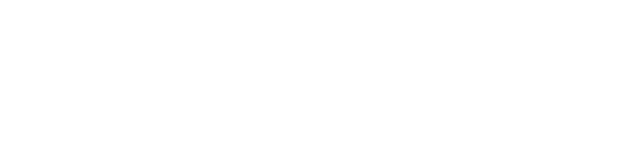
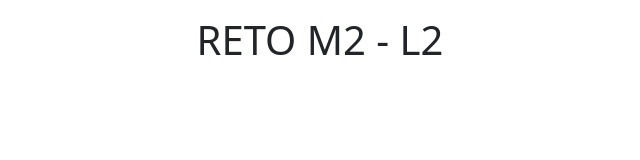
Before and after one commit to NelsonRamirezC/m2-l6-reto, a plain HTML site: page index.html in a window 1280 px wide. Shown: the whole page, without its empty margins (320-960 px from the left). Drawn offline with nearby package versions, Linux system fonts and the light colour scheme.

Commit message:
hotfix - se corrige cierre de etiqueta title

```diff
--- a/assets/js/script.js
+++ b/assets/js/script.js
@@ -0,0 +1 @@
+console.log("Productos", listaProductos);
--- a/index.html
+++ b/index.html
@@ -1,9 +1,9 @@
 <!DOCTYPE html>
-<html lang="en">
+<html lang="es">
 <head>
     <meta charset="UTF-8">
     <meta name="viewport" content="width=device-width, initial-scale=1.0">
-    <title>M2 - L6 - RETO<title>
+    <title>M2 - L6 - RETO</title>
 
     <!-- INICIO HOJAS DE ESTILO -->
 
@@ -32,6 +32,10 @@
 <body>
 
 
+    <header>
+        <h1 class="text-center py-3">RETO M2 - L2</h1>
+    </header>
+
 
 
 </body>
```
